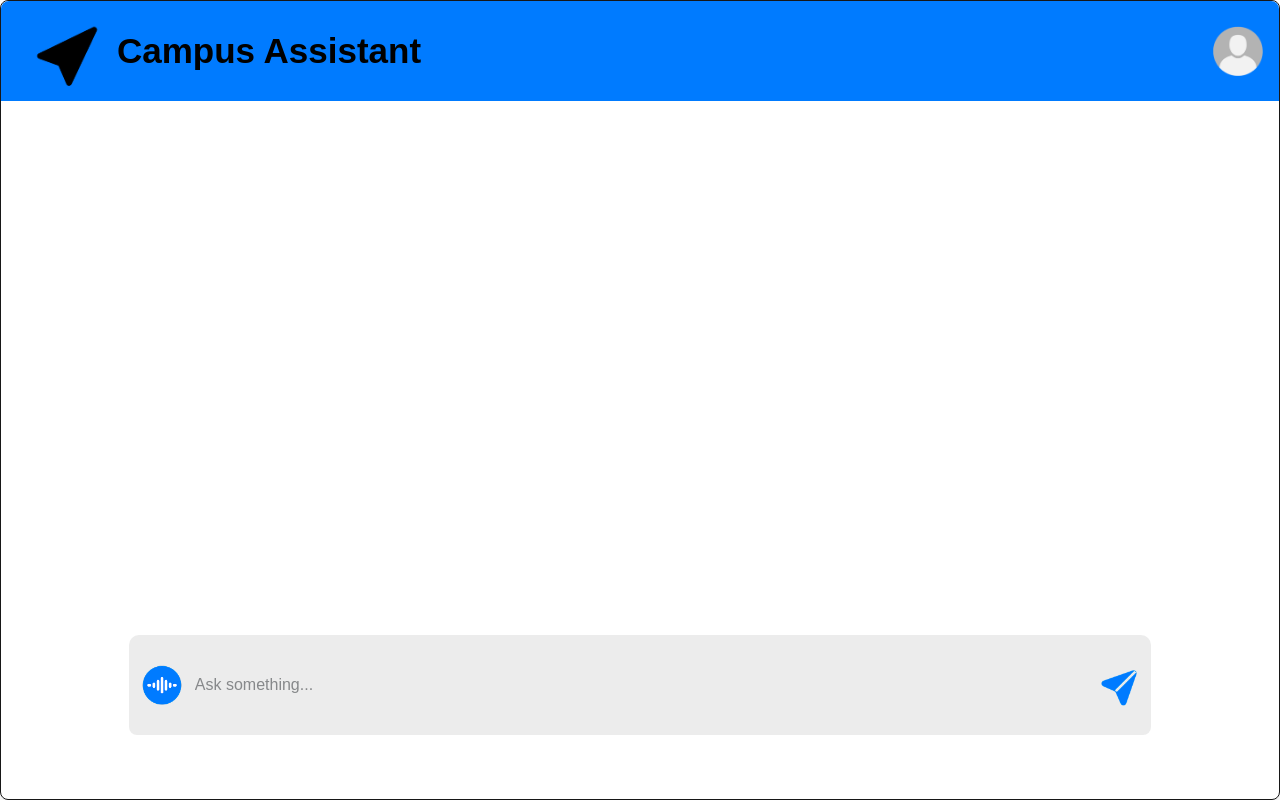
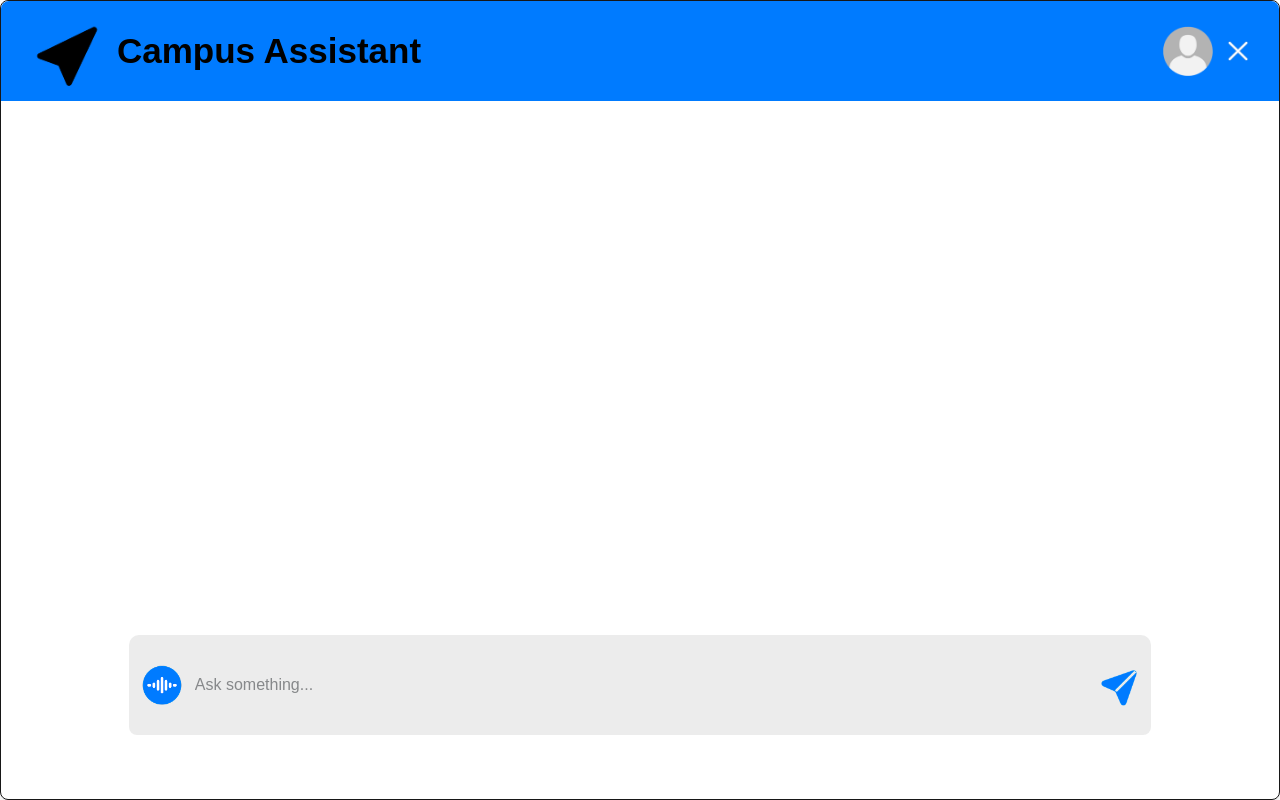
Before and after one commit to Eaman006/Campus-Navigator, a Next.js app in the folder my-app/: page /chatbot in a window 1280 px wide. Built offline with nearby package versions, Linux system fonts and the light colour scheme.

Commit message:
add close button in chatbot

```diff
--- a/my-app/app/chatbot/page.js
+++ b/my-app/app/chatbot/page.js
@@ -1,6 +1,7 @@
 "use client";
 import { useEffect, useRef, useState } from "react";
 import Image from "next/image";
+import { useRouter } from "next/navigation";
 
 const Chatbot = () => {
   const [messages, setMessages] = useState([]);
@@ -135,6 +136,12 @@ const Chatbot = () => {
     }
   };
 
+  const router = useRouter();
+
+  const handleClose = () => {
+    router.push("/student"); // Redirect to "/student"
+  };
+
   return (
     <div className="flex flex-col h-screen w-full mx-auto bg-white shadow-lg rounded-lg border">
       {/* Header */}
@@ -143,7 +150,13 @@ const Chatbot = () => {
           <Image src="/logoSend.png" width={100} height={100} alt="logo" />
           <h2 className="font-bold text-[35px] text-[#000000]">Campus Assistant</h2>
         </div>
+        <div className="flex min-w-[8%] justify-between items-center">
         <Image src="/profile.png" width={50} height={50} alt="logo" />
+        {/* Close button */}
+      <button onClick={handleClose}>
+        <Image src="/Close_White.png" width={50} height={50} alt="close" className="cursor-pointer" />
+      </button>
+        </div>
       </div>
 
       {/* Messages Area */}
```
Also changed, not shown: my-app/public/Close_White.png (added).
